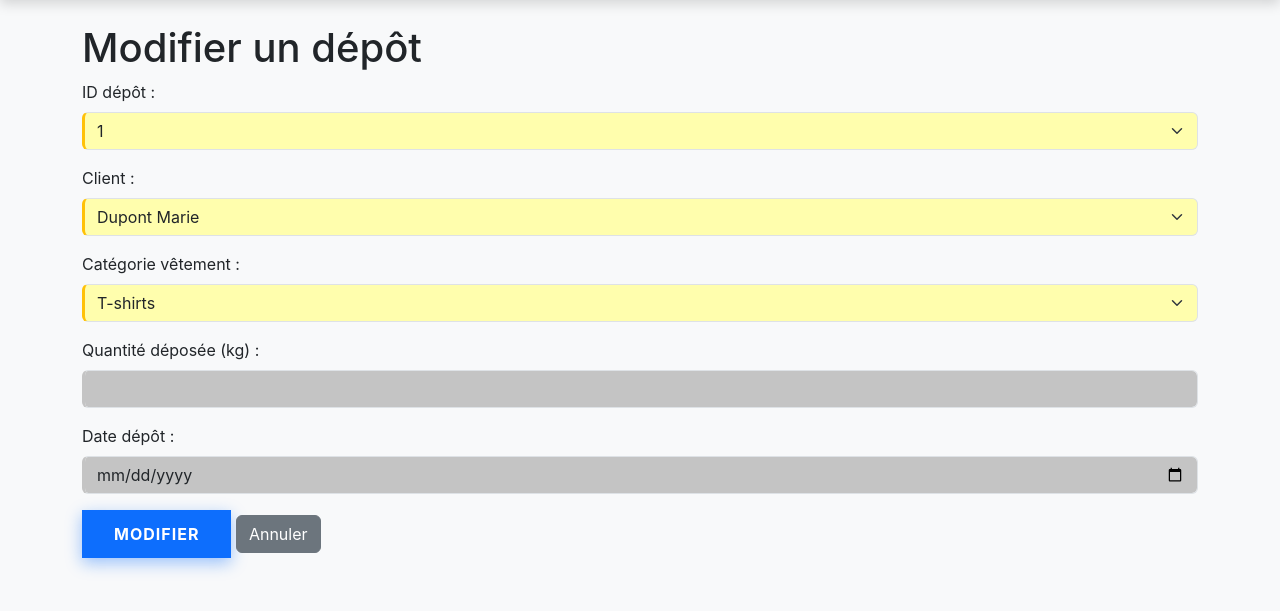
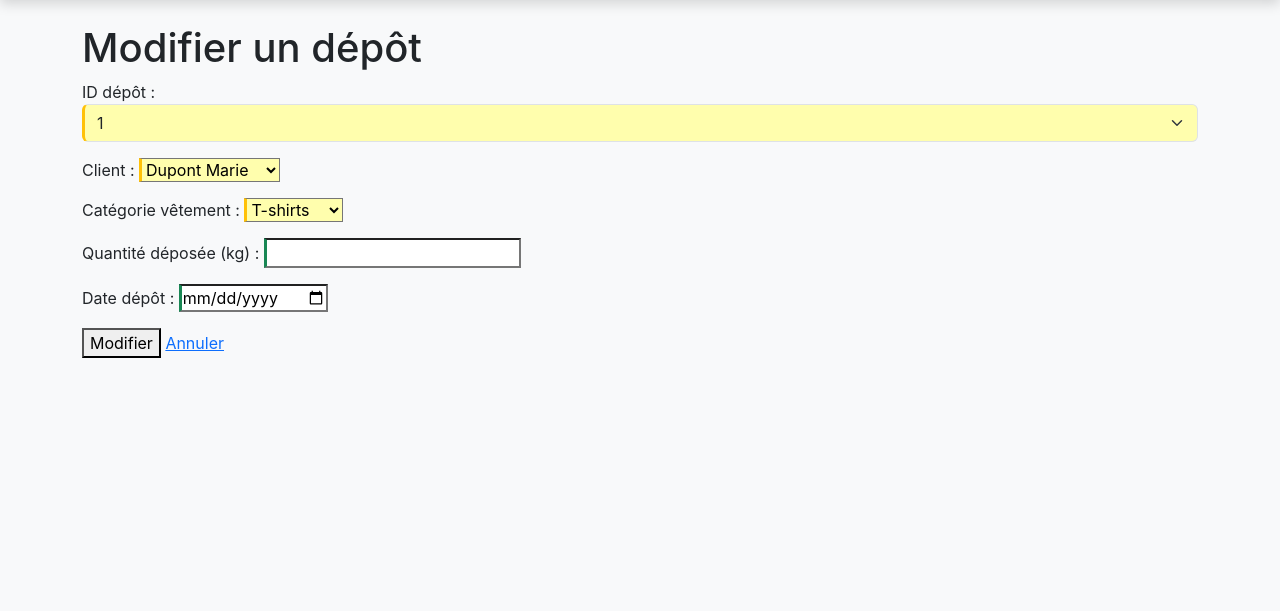
Before and after one commit to LeandreBizel/SAE1.04, a Flask app: page /Depose/edit in a window 1280 px wide. Shown: the part 142-753 px from the top of the page. Run offline with Flask 3, Linux system fonts and the light colour scheme; data comes from the database, SQL or seed files in the repository; some libraries are stand-ins or nearby versions.

Commit message:
Refactor form labels and input elements

```diff
--- a/templates/Tables/Depose_edit.html
+++ b/templates/Tables/Depose_edit.html
@@ -16,11 +16,10 @@
         <input type="hidden" name="num_depot" value="{{ depose.num_depot }}">
 
           <div class="mb-3">
-            <label for="id_depot" class="form-label">ID dépôt :</label>
+            <label for="id_depot">ID dépôt :</label>
             <select name="id_depot" id="id_depot" class="form-select" required>
                 {% for dep in depots %}
-                <option value="{{ dep.id_depot }}"
-                    {% if dep.id_depot == depose.id_depot %}selected{% endif %}>
+                <option value="{{ dep.id_depot }}" >
                     {{ dep.id_depot }}
                 </option>
                 {% endfor %}
@@ -29,10 +28,10 @@
 
 
         <div class="mb-3">
-            <label for="id_client" class="form-label">Client :</label>
-            <select name="id_client" id="id_client" class="form-select" required>
+            <label for="id_client" >Client :</label>
+            <select name="id_client" id="id_client" " required>
                 {% for c in clients %}
-                <option value="{{ c.id_client }}" {% if c.id_client==depose.id_client %}selected{% endif %}>
+                <option value="{{ c.id_client }}">
                     {{ c.nom }} {{ c.prenom }}
                 </option>
                 {% endfor %}
@@ -40,11 +39,10 @@
         </div>
 
         <div class="mb-3">
-            <label for="id_categorie_vetement" class="form-label">Catégorie vêtement :</label>
-            <select name="id_categorie_vetement" id="id_categorie_vetement" class="form-select" required>
+            <label for="id_categorie_vetement" >Catégorie vêtement :</label>
+            <select name="id_categorie_vetement" id="id_categorie_vetement"  required>
                 {% for cat in categories %}
-                <option value="{{ cat.id_categorie_vetement }}" {% if
-                    cat.id_categorie_vetement==depose.id_categorie_vetement %}selected{% endif %}>
+                <option value="{{ cat.id_categorie_vetement }}">
                     {{ cat.nom_vetement }}
                 </option>
                 {% endfor %}
@@ -52,19 +50,19 @@
         </div>
 
         <div class="mb-3">
-            <label for="quantite_depot" class="form-label">Quantité déposée (kg) :</label>
-            <input type="number" step="0.01" name="quantite_depot" id="quantite_depot" class="form-control"
-                value="{{ depose.quantite_depot }}" required>
+            <label for="quantite_depot" >Quantité déposée (kg) :</label>
+            <input type="number"  name="quantite_depot" id="quantite_depot"
+                value="{{ depose.quantite_depot }}" >
         </div>
 
         <div class="mb-3">
-            <label for="date_depot" class="form-label">Date dépôt :</label>
-            <input type="date" name="date_depot" id="date_depot" class="form-control" value="{{ depose.date_depot }}"
-                required>
+            <label for="date_depot">Date dépôt :</label>
+            <input type="date" name="date_depot" id="date_depot"  value="{{ depose.date_depot }}"
+               >
         </div>
 
-        <button type="submit" class="btn btn-primary">Modifier</button>
-        <a href="/Depose/show" class="btn btn-secondary">Annuler</a>
+        <button type="submit" >Modifier</button>
+        <a href="/Depose/show" >Annuler</a>
     </form>
 </div>
 {% endblock %}
```
